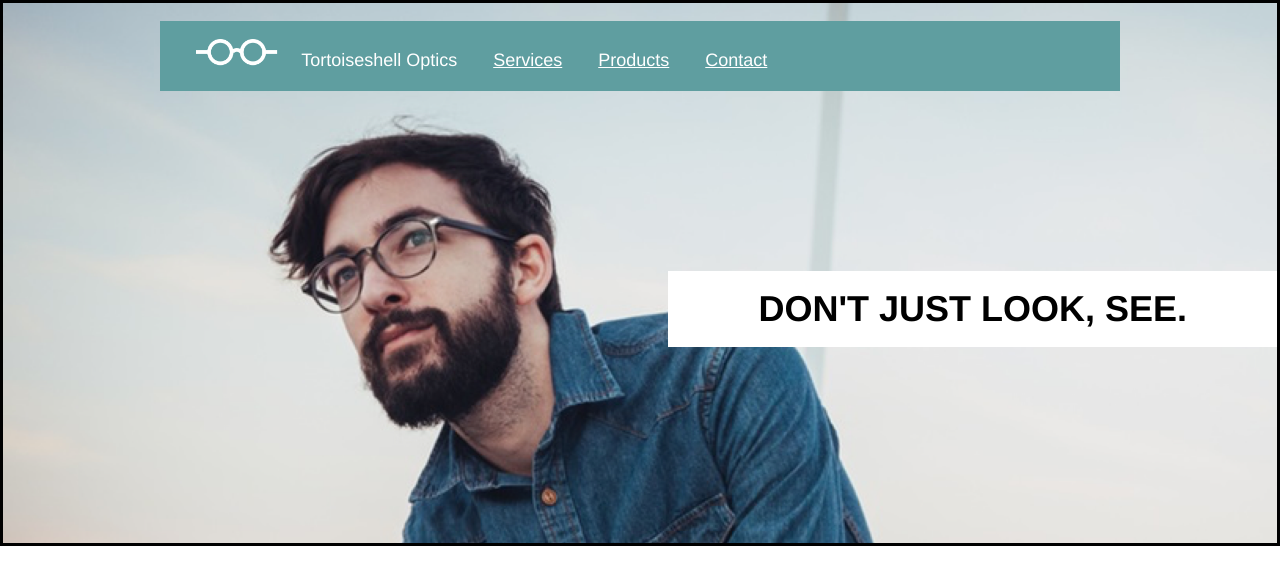
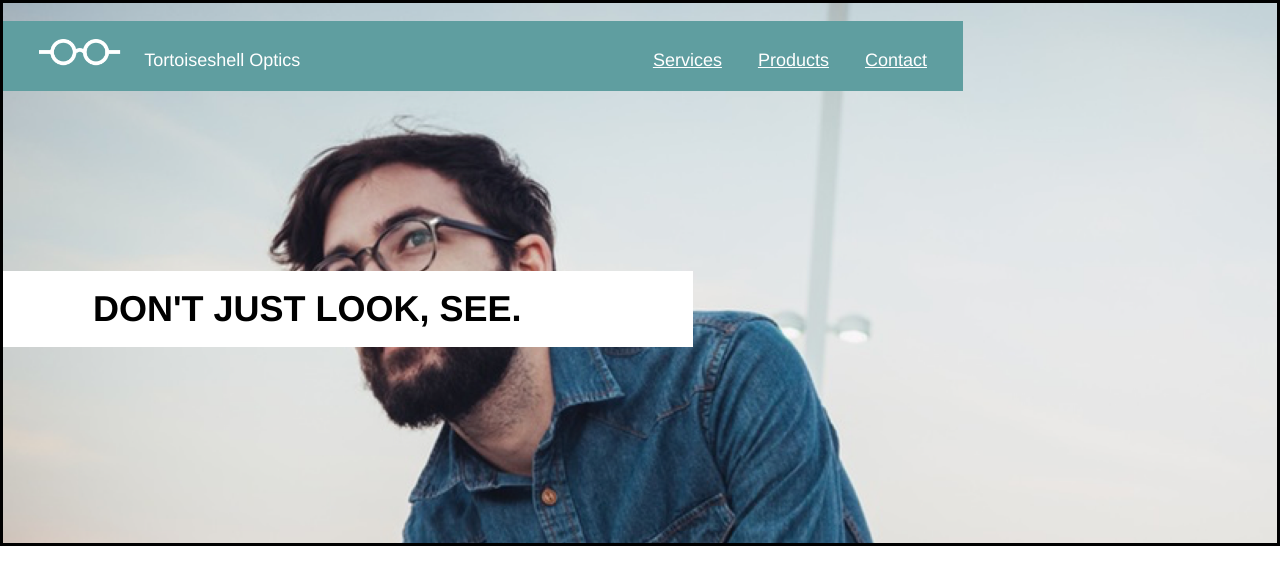
Before and after one commit to cspower5/Tortoiseshell, a plain HTML site: page index.html in a window 1280 px wide. Drawn offline with Linux system fonts and the light colour scheme.

Commit message:
Alignment of photo and banners

```diff
--- a/index.html
+++ b/index.html
@@ -7,7 +7,8 @@
     <link  href="./resources/css/style.css" type="text/css" rel="stylesheet">
   </head>
   <body>
-    <div class="Main">
+    <div class="Photo">
+      <div class="Container">
         <div class="Banner1">
           <div class="title">
             <img src="./resources/images/logo-white.png" alt="White glasses">
@@ -23,7 +24,6 @@
           <h4>DON'T JUST LOOK, SEE.</h4>
         </div>
       </div>
-
-
+    </div>
   </body>
 </html>
--- a/resources/css/style.css
+++ b/resources/css/style.css
@@ -31,20 +31,23 @@ a{
   color: white;
   margin-left: 2rem;
 }
-.Main{
+.Container{
   display: flex;
   flex-direction: column;
-  align-items: flex-end;
-  flex-grow: 1;
+  align-self: center;
+  width: 960px;
+}
+.Photo{
   background-image: url("../images/glasses-bg.png");
   background-size: cover;
   height: 30rem;
 }
 .Banner1{
   display: flex;
+  justify-content: space-between;
   align-self: center;
   background-color: cadetblue;
-  width: 960px;
+  width: 100%;
   margin-top: 1rem;
   padding: 1rem 2rem;
 }
@@ -55,6 +58,7 @@ a{
   background-color: White;
   padding: 1.5rem 5rem;
   margin-top: 10rem;
+  margin-right: 15rem;
 }
 .navigation{
   display: flex;
```
Lines whose indentation alone changed are shown as unchanged.
